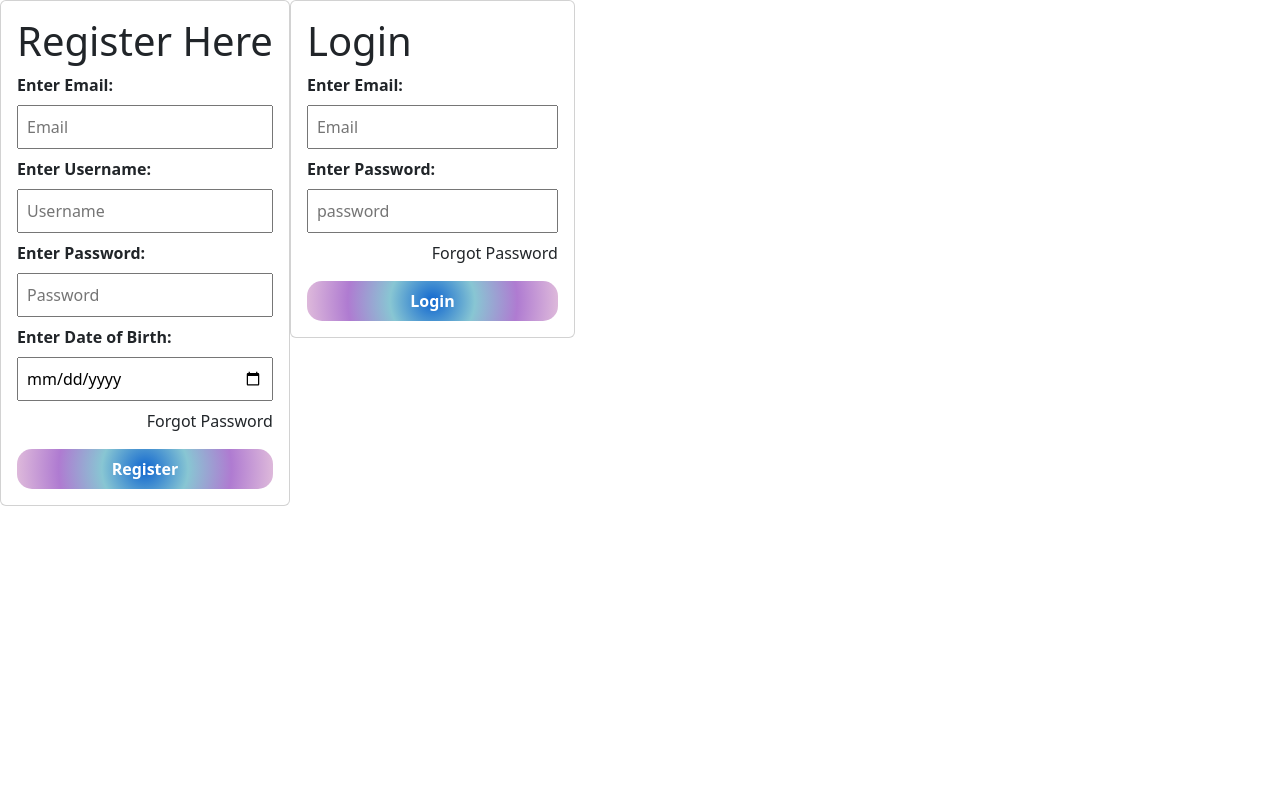
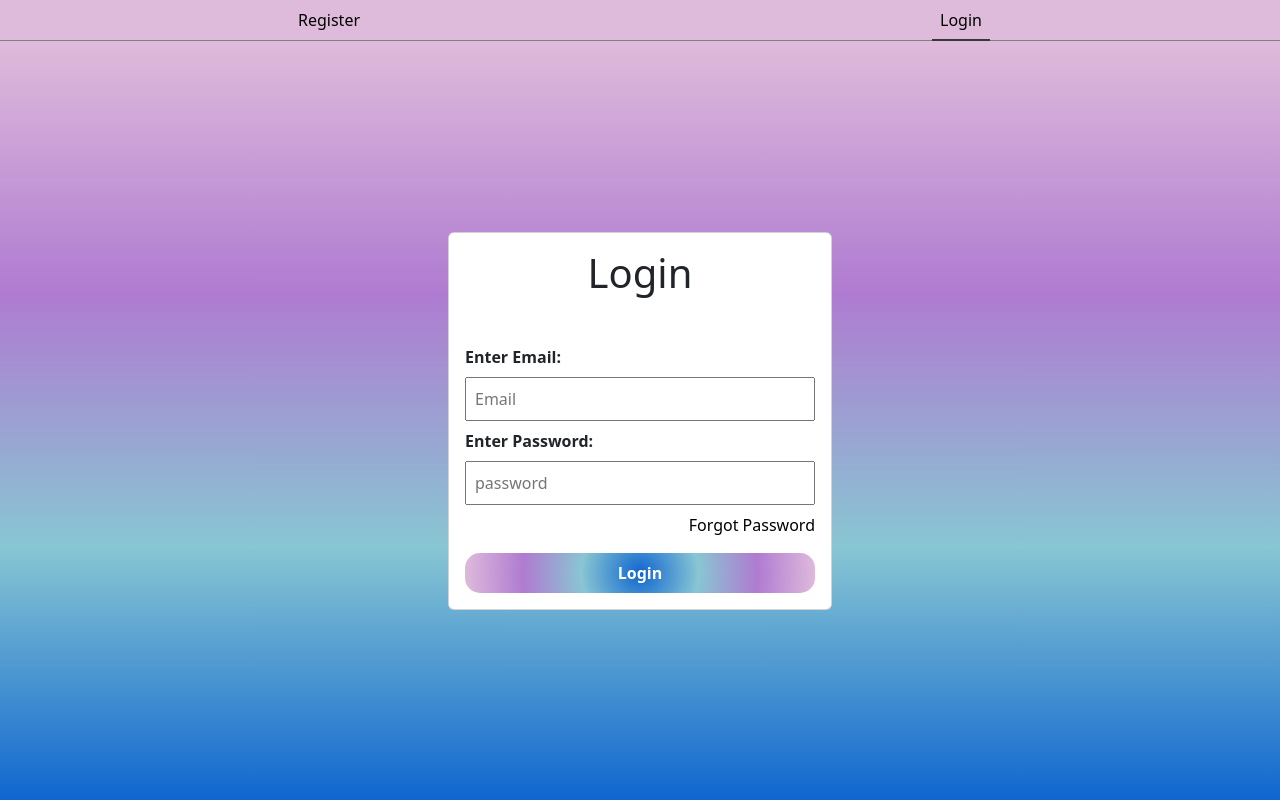
Before and after one commit to RamisettyKarunasree-wal/User-Management-FE, a React (Create React App) app: page /login in a window 1280 px wide. Built offline with nearby package versions, Linux system fonts and the light colour scheme.

Commit message:
made changes in login,register components

```diff
--- a/src/App.css
+++ b/src/App.css
@@ -13,3 +13,21 @@
 .min-w-50 {
   min-width: 30%;
 }
+
+h1 {
+  text-align: center;
+  padding-bottom: 40px;
+}
+
+.content-wrapper {
+  background: linear-gradient(to top, #1066cf, #88c6d3, #af7bd1, #dfbbdb);
+}
+
+.header-container {
+  background: #dfbbdb;
+  border-bottom: 1px solid gray;
+}
+
+.active {
+  border-bottom: 5px solid rgb(56, 56, 56);
+}
--- a/src/App.js
+++ b/src/App.js
@@ -1,13 +1,63 @@
 import "./App.css";
-import "bootstrap/dist/css/bootstrap.min.css";
+import React, { useEffect, useState } from "react";
+import {
+  BrowserRouter,
+  Routes,
+  Route,
+  NavLink,
+  Navigate,
+} from "react-router-dom";
 import Register from "./Register";
 import Login from "./Login";
+import "bootstrap/dist/css/bootstrap.min.css";
 
 function App() {
+  const [login, setLogin] = useState(false);
+  useEffect(() => {
+    if (localStorage.getItem("token")) {
+      setLogin(true);
+    } else {
+      setLogin(false);
+    }
+  }, []);
   return (
-    <div className="d-flex">
-      <Register />
-      <Login />
+    <div
+      className="d-flex flex-column align-items-stretch"
+      style={{ height: "100vh" }}
+    >
+      <BrowserRouter>
+        {login ? (
+          <div className="d-flex justify-content-around p-2">Users List</div>
+        ) : (
+          <div className="d-flex justify-content-around p-2 header-container">
+            <div className="">
+              <NavLink
+                activeClassName="active"
+                className="p-2 links"
+                to="/register"
+              >
+                Register
+              </NavLink>
+            </div>
+            <div className="">
+              <NavLink
+                activeClassName="active"
+                className="p-2 links"
+                to="/login"
+              >
+                Login
+              </NavLink>
+            </div>
+          </div>
+        )}
+        <div className="bg-primary h-100 content-wrapper">
+          <Routes>
+            <Route path="/register" element={<Register />} />
+            <Route path="/login" element={<Login />} />
+            <Route path="*" element={<Navigate to="/login" />} />
+          </Routes>
+        </div>
+      </BrowserRouter>
     </div>
   );
 }
--- a/src/Login.jsx
+++ b/src/Login.jsx
@@ -1,11 +1,15 @@
-/* eslint-disable import/no-extraneous-dependencies */
 import React from "react";
+import { NavLink } from "react-router-dom";
 import { Card } from "reactstrap";
 
 export default function Login() {
   const getUser = (event) => {
     event.preventDefault();
-    console.log("TODO: Login User Functionality to be added");
+    const user = {
+      email: event.target.email.value,
+      password: event.target.password.value,
+    };
+    console.log("TODO: Login User Functionality to be added", user);
   };
 
   return (
@@ -37,7 +41,14 @@ export default function Login() {
             />
             <br />
             <div className="d-flex justify-content-end">
-              <p className="text-end">Forgot Password</p>
+              <NavLink
+                activeClassName="active w-25"
+                className="links"
+                to="/forgotpassword"
+              >
+                {" "}
+                <p className="text-end">Forgot Password</p>
+              </NavLink>
             </div>
             <button type="submit" className="login-btn p-2 mx-auto w-100">
               Login
--- a/src/Register.jsx
+++ b/src/Register.jsx
@@ -1,9 +1,17 @@
 import React from "react";
+import { NavLink } from "react-router-dom";
 import { Card } from "reactstrap";
 
 export default function Register() {
   const addUser = (event) => {
-    console.log("TODO: need to write addUser functionality");
+    event.preventDefault();
+    const user = {
+      name: event.target.name.value,
+      password: event.target.password.value,
+      email: event.target.email.value,
+      dob: event.target.dob.value,
+    };
+    console.log("Todo: add post functionality", user);
   };
 
   return (
@@ -57,7 +65,14 @@ export default function Register() {
             />
             <br />
             <div className="d-flex justify-content-end">
-              <p className="text-end">Forgot Password</p>
+              <NavLink
+                activeClassName="active w-25"
+                className="links"
+                to="/forgotpassword"
+              >
+                {" "}
+                <p className="text-end">Forgot Password</p>
+              </NavLink>
             </div>
 
             <button type="submit" className="login-btn p-2 mx-auto w-100">
```
